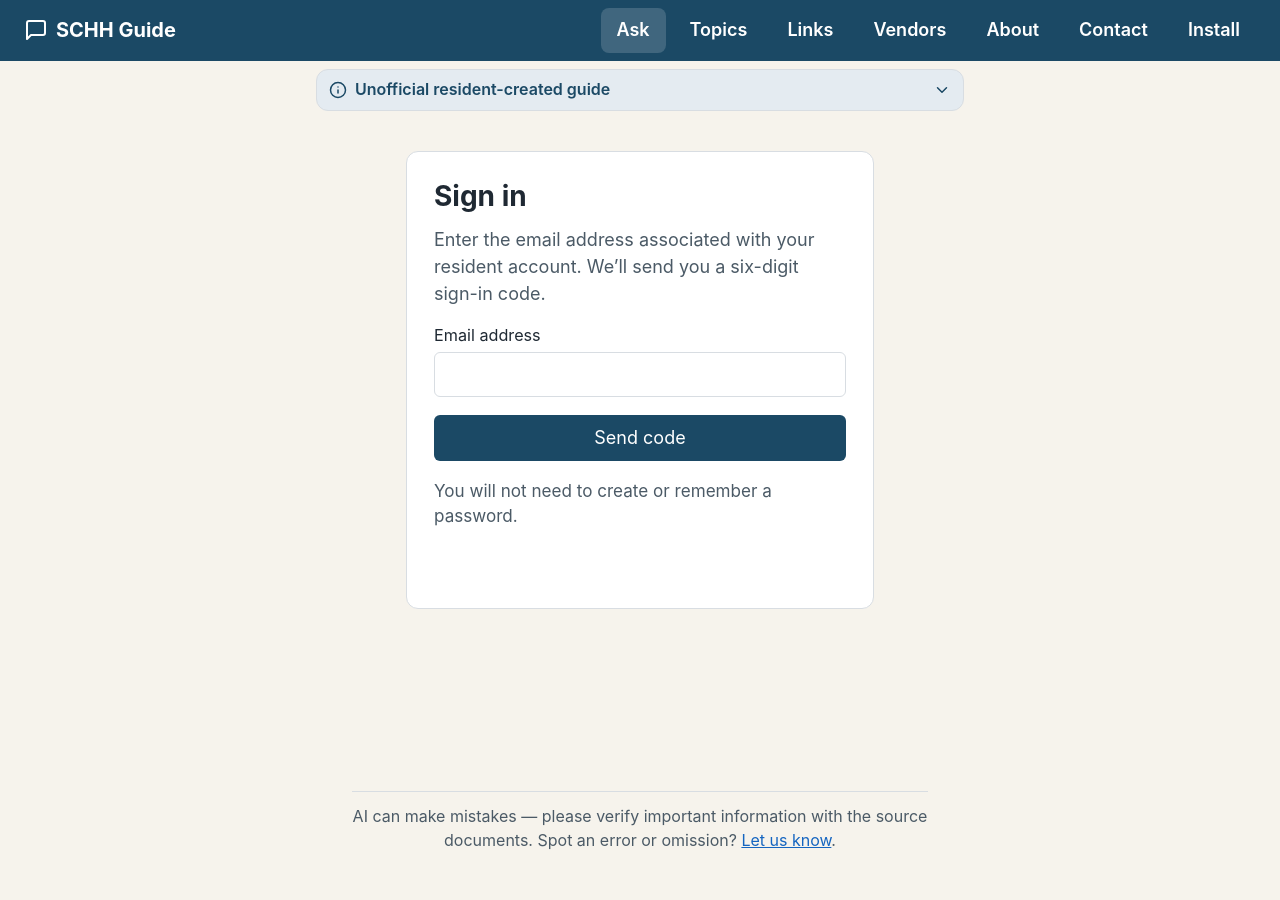
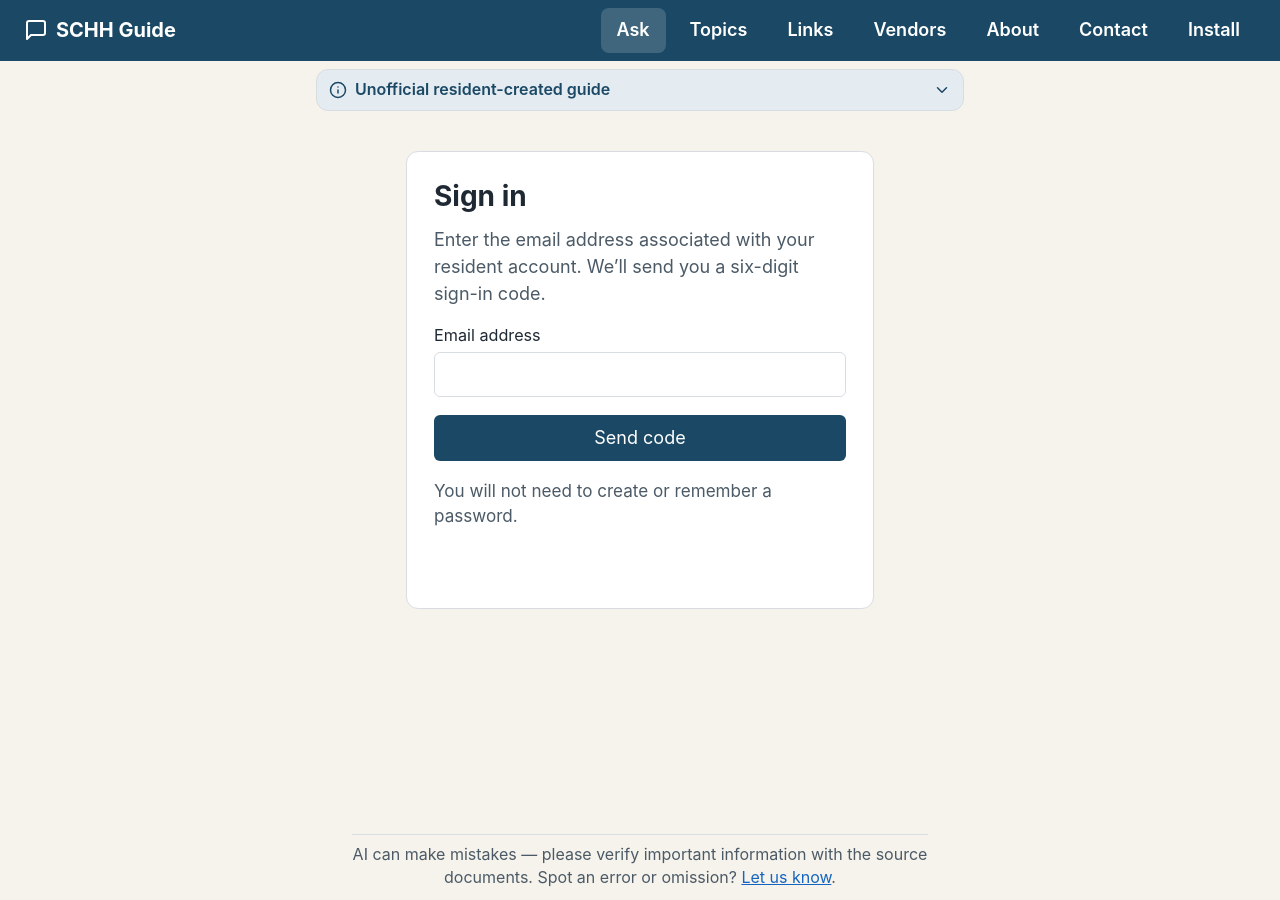
Before and after one commit to rsnyder/schh-info, a Jekyll site: the page built from index.html, in a window 1280 px wide. Built offline with Jekyll 4.4.1, drawn with Linux system fonts in a browser that asks for light colours.

Commit message:
Tighten chat footer margins to reduce vertical space
Co-Authored-By: Claude Opus 4.8 <noreply@anthropic.com>

```diff
--- a/css/app.css
+++ b/css/app.css
@@ -405,9 +405,9 @@ img, svg { max-width: 100%; }
   font-size: var(--text-sm); color: var(--color-ink);
 }
 .ask-footer {
-  max-width: 36em; margin: var(--space-5) auto var(--space-7);
-  padding-top: var(--space-3); border-top: 1px solid var(--color-line);
-  font-size: var(--text-sm); line-height: 1.5; color: var(--color-muted);
+  max-width: 36em; margin: var(--space-2) auto var(--space-3);
+  padding-top: var(--space-2); border-top: 1px solid var(--color-line);
+  font-size: var(--text-sm); line-height: 1.4; color: var(--color-muted);
   text-align: center;
 }
 .ask-footer a { color: var(--color-link); }
```
